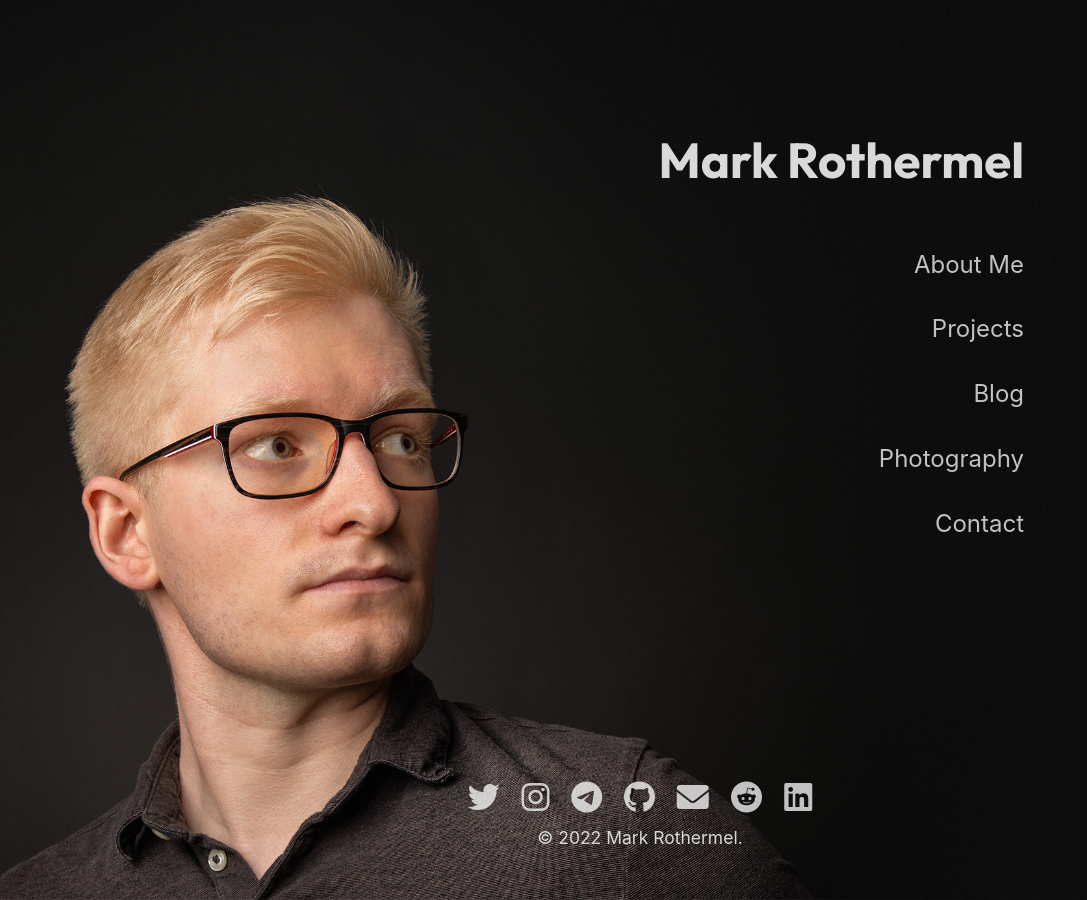
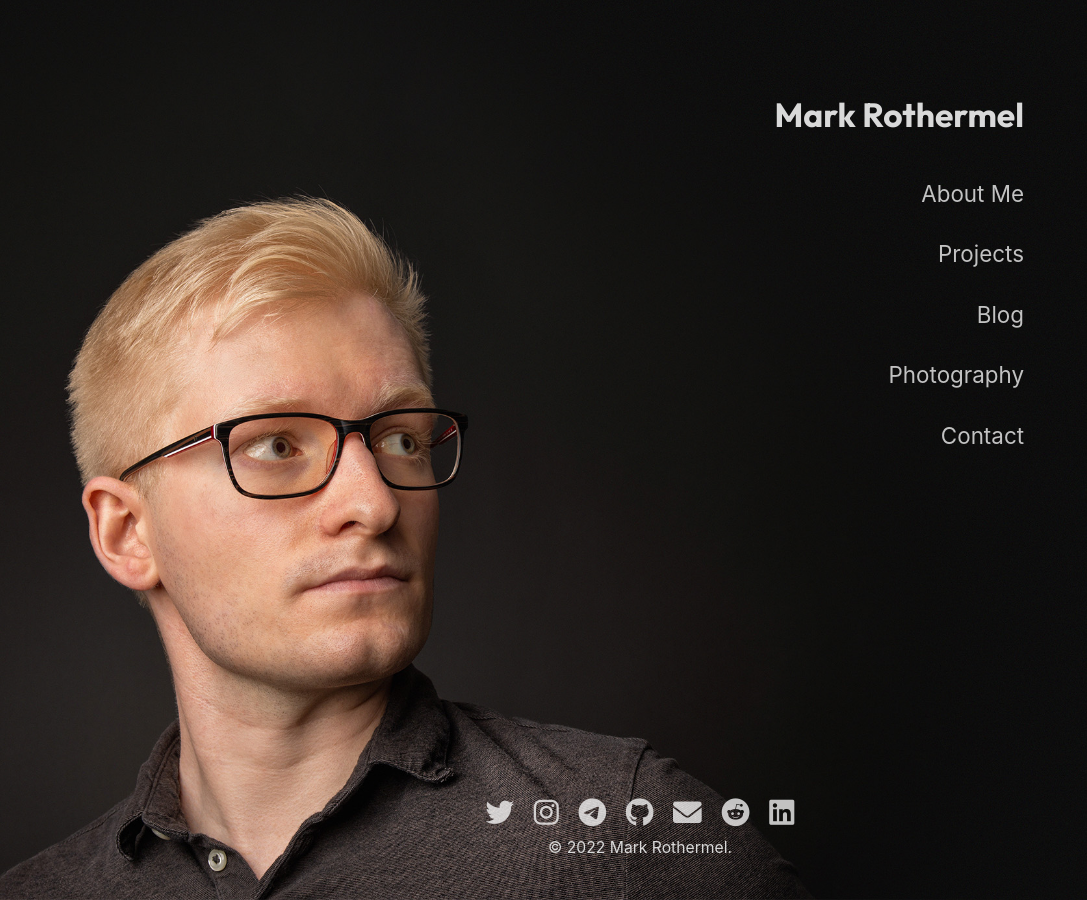
Before and after one commit to MaggiR/rothermel.me, a Jekyll site: the page built from index.html, in a window 1280 px wide. Shown: the whole page, without its empty margins (0-1087 px from the left). Built offline with Jekyll 4.4.1, drawn with Linux system fonts in a browser that asks for light colours; the list of posts is cut into pages by our own code.

Commit message:
Add meta info with image for link preview, improved frontpage text scaling

```diff
--- a/_config.yml
+++ b/_config.yml
@@ -1,6 +1,14 @@
+# Meta
+title: Mark Rothermel
+url: rothermel.me
+tagline: "Mark Rothermel's personal webpage."
+description: "ML Researcher, focusing on Explainable AI. Thinker. Photographer. Designer."
+image:
+  path: assets/images/mark_thumbnail.jpg
+  height: 512
+  width: 512
+
 # Setup
-title: Mark Rothermel
-url:
 paginate: 1
 baseurl: ""
 permalink: pretty
@@ -43,7 +51,6 @@ sass:
 author:
   name: Mark Rothermel
   url: https://twitter.com/real_maggi
-#  email: mark@rothermel.me
 
 # Custom vars
 version: 0.1.0
--- a/assets/css/main.css
+++ b/assets/css/main.css
@@ -20,6 +20,7 @@
 }
 
 #main-screen {
+  font-size: calc(0.8em + (0.005 * 100vw));
   display: flex;
   min-height: 100vh;
   justify-content: space-between;
@@ -35,9 +36,7 @@
 #main-menu {
   display: flex;
   align-items: flex-end;
-  /*width: 20em;*/
-  margin-top: calc(3em + (0.05 * 100vw));
-  /*padding-right: 1em;*/
+  margin-top: 4em;
   padding-left: 2em;
   flex-direction: column;
 }
@@ -47,7 +46,7 @@
   display: block;
   font-family: Outfit, sans-serif;
   font-weight: bold;
-  font-size: calc(1.5em + (0.015 * 100vw));
+  font-size: 1.5em;
   margin-bottom: 0.7em;
 }
 
@@ -58,7 +57,6 @@
 .main-menu-option {
   display: block;
   text-align: right;
-  font-size: 1.2em;
   min-width: 12em;
   padding-top: 0.6em;
   padding-bottom: 0.6em;
@@ -73,6 +71,9 @@
 }
 
 .footer {
+  margin-top: 2.2em;
+  margin-bottom: 2.2em;
+  font-size: 0.8em;
   text-align: center;
 }
 
--- a/index.html
+++ b/index.html
@@ -18,9 +18,7 @@ permalink: /
     </div>
     <div id="main-menu-margin"></div>
   </div>
-<!--  <div id="footer-container">-->
-    {% include footer.html %}
-<!--  </div>-->
+  {% include footer.html %}
 </div>
 
 
```
Also changed, not shown: assets/images/mark_thumbnail.jpg (added).
